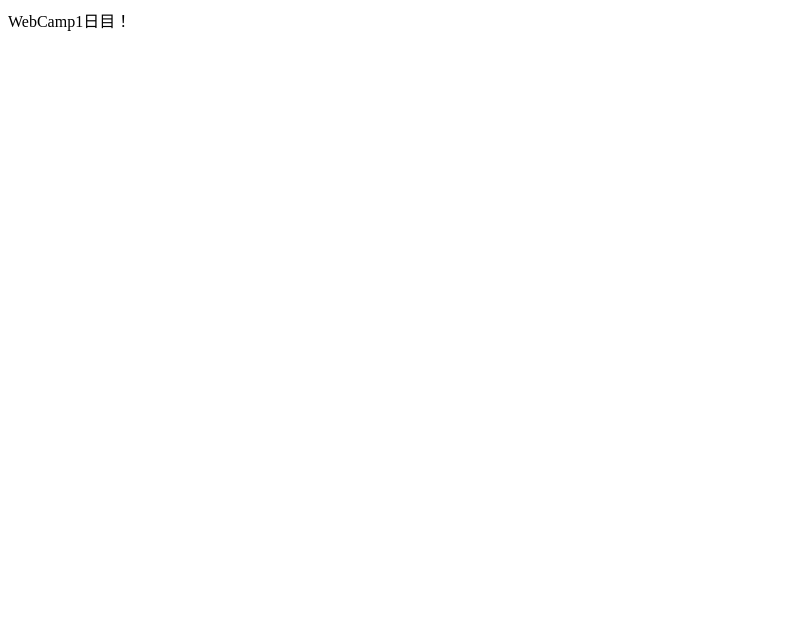
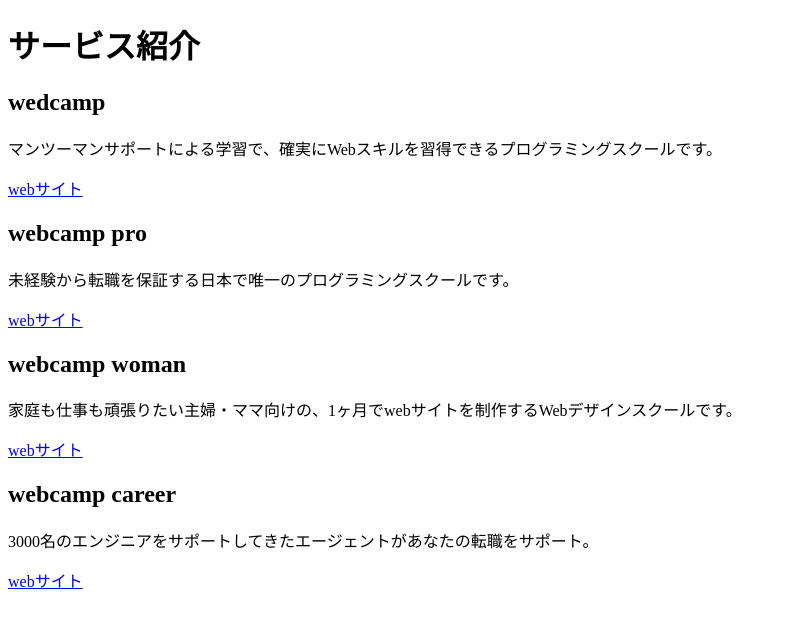
Before and after one commit to KUGA16/HTML-CSS, a plain HTML site: page sample.html in a window 1280 px wide. Shown: the whole page, without its empty margins (0-787 px from the left). Drawn offline with Linux system fonts and the light colour scheme.

Commit message:
[Finish] 1-2

```diff
--- a/sample.html
+++ b/sample.html
@@ -3,10 +3,25 @@
 <head>
 	<meta charset="utf-8">
 	<title>初めてのHTML</title>
+	<link rel="stylesheet" href="style.css">
 </head>
 <body>
-	<!-- ここからコードを書きましょう -->
-	WebCamp1日目！
-	<!-- ここまでのあいだにコードを書きましょう -->
+	<h1>サービス紹介</h1>
+
+	<h2>wedcamp</h2>
+	<p>マンツーマンサポートによる学習で、確実にWebスキルを習得できるプログラミングスクールです。</p>
+	<a href="https://web-camp.io">webサイト</a>
+
+	<h2>webcamp pro</h2>
+	<p>未経験から転職を保証する日本で唯一のプログラミングスクールです。</p>
+	<a href="https://web-camp.io/pro">webサイト</a>
+
+	<h2>webcamp woman</h2>
+	<p>家庭も仕事も頑張りたい主婦・ママ向けの、1ヶ月でwebサイトを制作するWebデザインスクールです。</p>
+	<a href="https://web-camp.io/woman">webサイト</a>
+
+	<h2>webcamp career</h2>
+	<p>3000名のエンジニアをサポートしてきたエージェントがあなたの転職をサポート。</p>
+	<a href="https://web-camp.io/career">webサイト</a>
 </body>
 </html>
```
